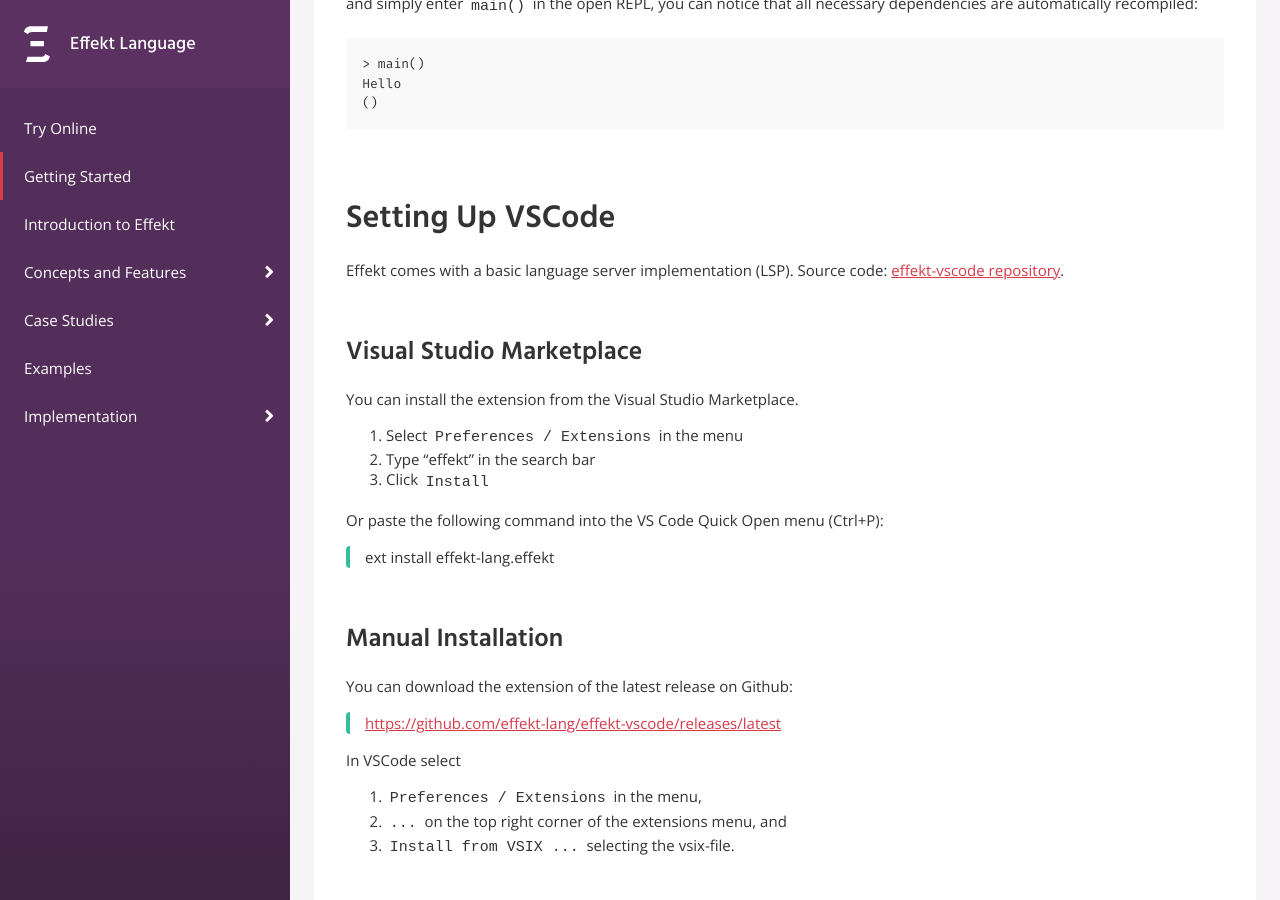
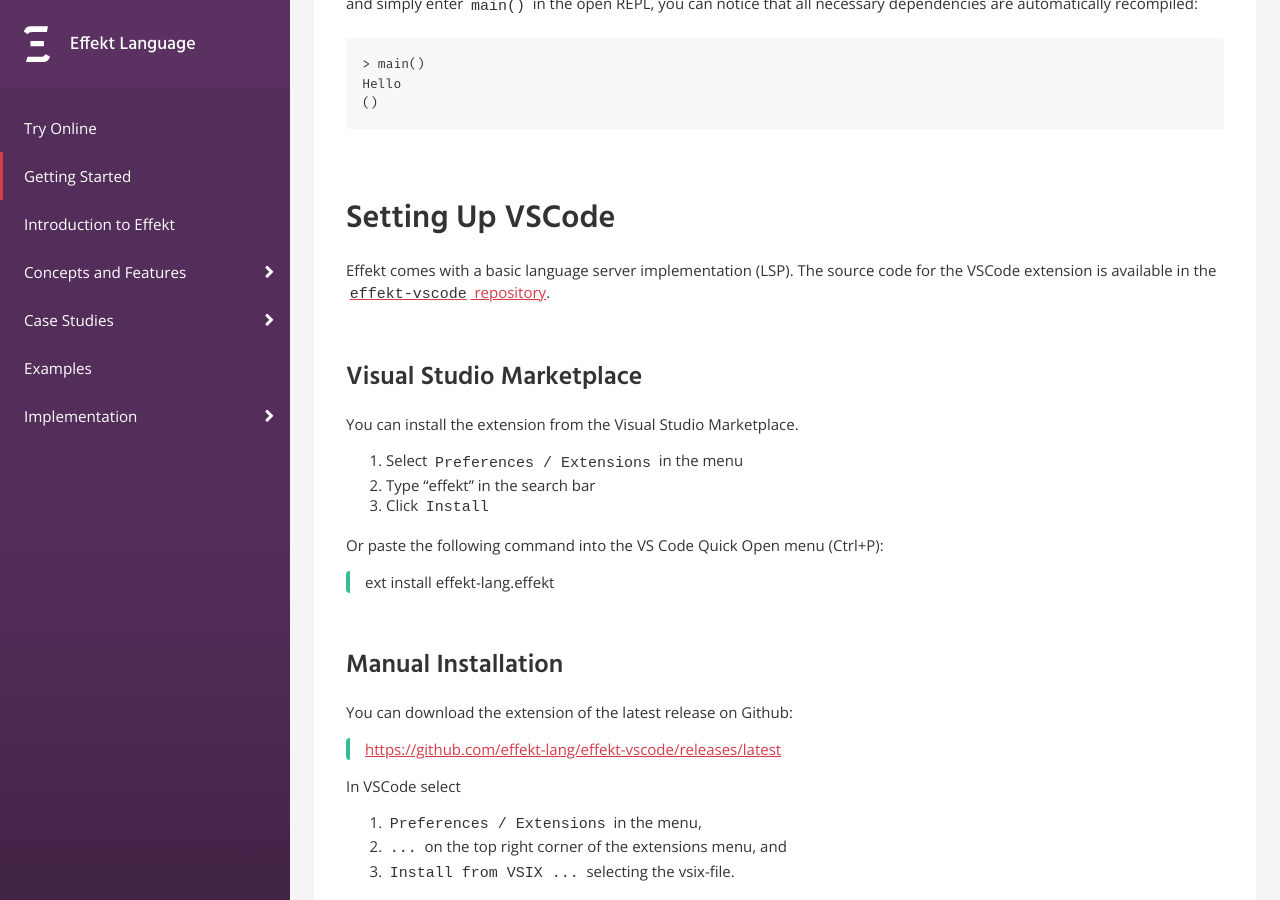
Before and after one commit to effekt-lang/effekt-website, a Jekyll site: the page built from docs/getting-started.md, in a window 1280 px wide and 900 px high, scrolled down 3281 px. Built offline with Jekyll 4.4.1, drawn with Linux system fonts in a browser that asks for light colours.

Commit message:
Update docs/getting-started.md
Co-authored-by: Jiří Beneš <mail@jiribenes.com>

```diff
--- a/docs/getting-started.md
+++ b/docs/getting-started.md
@@ -112,7 +112,7 @@
 
 ## Setting Up VSCode
 Effekt comes with a basic language server implementation (LSP).
-Source code: [effekt-vscode repository](https://github.com/effekt-lang/effekt-vscode).
+The source code for the VSCode extension is available in the [`effekt-vscode` repository](https://github.com/effekt-lang/effekt-vscode).
 
 ### Visual Studio Marketplace
 
```
